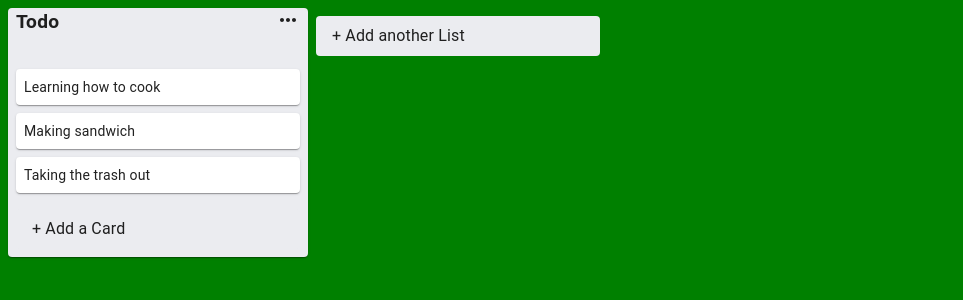
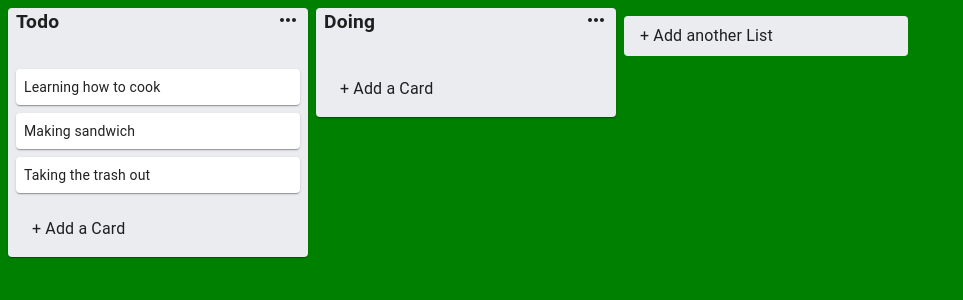
Before and after one commit to ducthai127/20201210-ReactJS-CloneTrello, a React (Create React App) app: page / in a window 1280 px wide. Shown: the top 300 px of the page, without its empty margins (0-963 px from the left). Built offline with nearby package versions, Linux system fonts and the light colour scheme.

Commit message:
drag and drop card in diff list

```diff
--- a/src/App.js
+++ b/src/App.js
@@ -92,6 +92,18 @@
         },
       };
       setData(newState);
+    } else {
+      sourceList.cards.splice(source.index, 1);
+      destinationList.cards.splice(destination.index, 0, draggingCard);
+      const newState = {
+        ...data,
+        lists: {
+          ...data.lists,
+          [sourceList.id]: sourceList,
+          [destinationList.id]: destinationList,
+        },
+      };
+      setData(newState);
     }
   };
 
--- a/src/utils/store.js
+++ b/src/utils/store.js
@@ -20,8 +20,13 @@
       title: "Todo",
       cards,
     },
+    "list-2": {
+      id: "list-2",
+      title: "Doing",
+      cards: [],
+    },
   },
-  listIds: ["list-1"],
+  listIds: ["list-1", "list-2"],
 };
 
 export default data;
```
Also changed, not shown: 1 other file (tests, documents, lock files or other folders).
